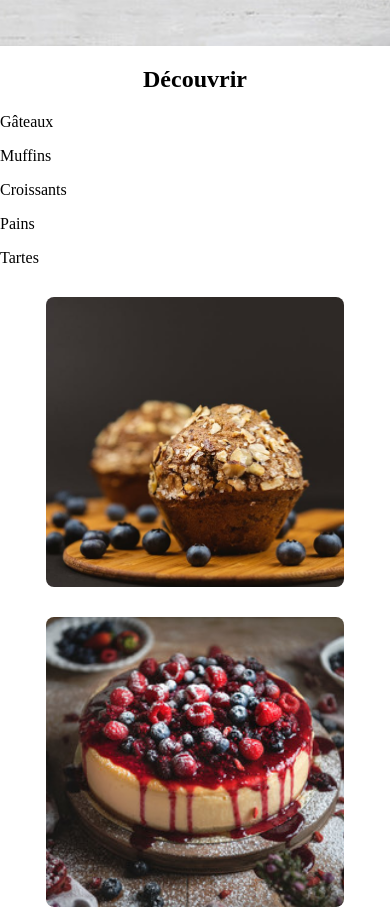
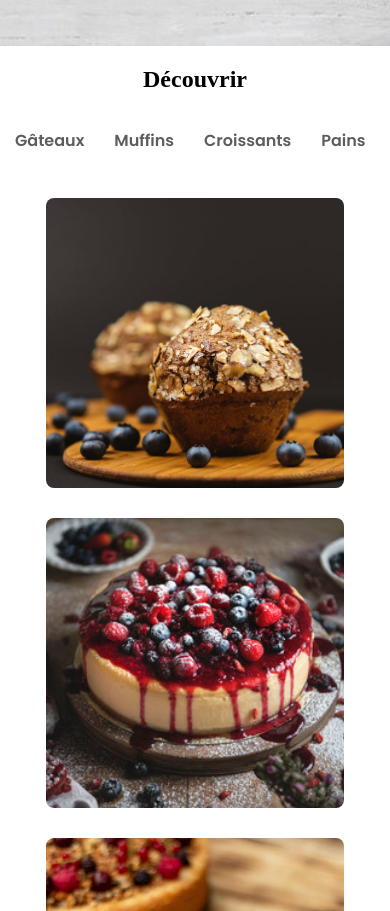
Before and after one commit to devilishlyney/coda-html-projet1, a plain HTML site: page index.html in a window 390 px wide. Shown: the part 2651-3562 px from the top of the page. Drawn offline with Linux system fonts and the light colour scheme; a web font is replaced by a local one.

Commit message:
complete mobile port

```diff
--- a/index.css
+++ b/index.css
@@ -490,3 +490,18 @@ footer {
 .footer-info {
     margin: 5%;
 }
+
+.scroll-discover {
+    display: flex;
+    flex-direction: row;
+    overflow: scroll;
+}
+
+.scroll-item {
+    padding: 15px;
+    font-family: 'Poppins';
+    font-weight: 600;
+    font-size: 16px;
+    color: #5D5D5D;
+    text-decoration: none;
+}
--- a/index.html
+++ b/index.html
@@ -230,11 +230,11 @@
             <h2>Découvrir</h2>
 
             <section class="scroll-discover">
-                <p class="scroll-item">Gâteaux</p>
-                <p class="scroll-item">Muffins</p>
-                <p class="scroll-item">Croissants</p>
-                <p class="scroll-item">Pains</p>
-                <p class="scroll-item">Tartes</p>
+                <a href="#gateaux" class="scroll-item">Gâteaux</a>
+                <a href="#muffins" class="scroll-item">Muffins</a>
+                <a href="#croissants" class="scroll-item">Croissants</a>
+                <a href="#pains" class="scroll-item">Pains</a>
+                <a href="#tartes" class="scroll-item">Tartes</a>
             </section>
 
 
@@ -348,7 +348,7 @@
                             <div class="footer-photo">
                                 <img src="assets/Actu_delice.png" alt="Post-nouveau-délice">
                             </div>
-                            <div>
+                            <div class="footer-actu-text">
                                 <p class="footer-actu-date">14 juin 2024</p>
                                 <p class="footer-actu-name">Nouveau délice</p>
                             </div>
@@ -357,7 +357,7 @@
                             <div class="footer-photo">
                                 <img src="assets/Actu_raisin.png" alt="Post-pain-au-raisin">
                             </div>
-                            <div>
+                            <div class="footer-actu-text">
                                 <p class="footer-actu-date">14 juin 2024</p>
                                 <p class="footer-actu-name">Pain au raisin</p>
                             </div>
```
